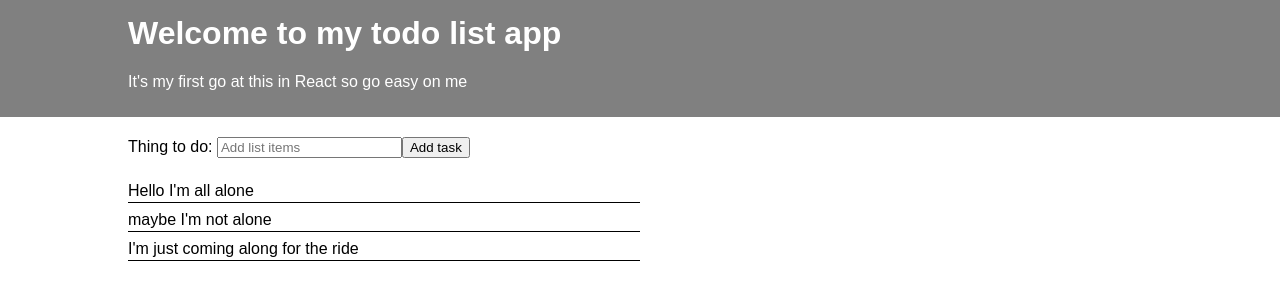
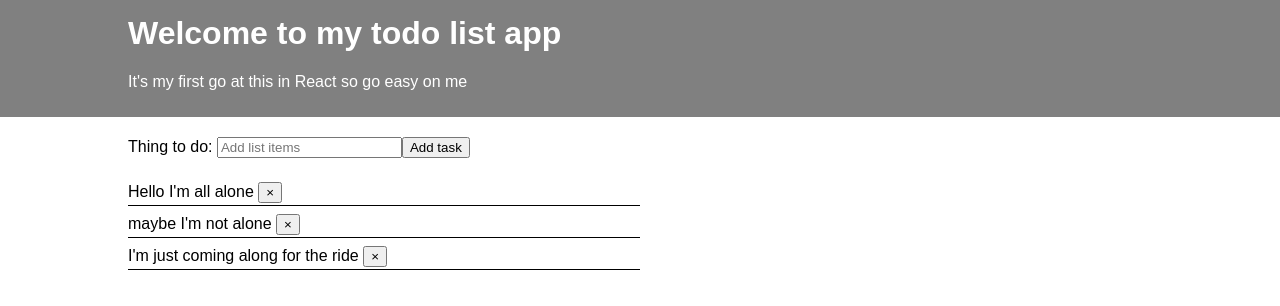
Before and after one commit to Moombai/scrappy-todo, a React (Create React App) app: page / in a window 1280 px wide. Shown: the top 306 px of the page. Built offline with nearby package versions, Linux system fonts and the light colour scheme.

Commit message:
Add delete button to form and method to carry out this action

```diff
--- a/src/components/App.js
+++ b/src/components/App.js
@@ -14,6 +14,7 @@ class App extends Component {
   		]
   	}
   	this.addTask = this.addTask.bind(this);
+  	this.deleteTask = this.deleteTask.bind(this);
   }
 
   addTask(newTask) {
@@ -24,11 +25,19 @@ class App extends Component {
   	});
   }
 
+  deleteTask(taskToDelete) {
+  	let stateCopy = [...this.state.tasks];
+  	stateCopy.splice(taskToDelete,1);
+  	this.setState({
+  		tasks: stateCopy
+  	});
+  }
+
   render() {
     return (
       <div>
         <Header />
-        <Todo task={this.state.tasks} addTask={this.addTask}/>
+        <Todo task={this.state.tasks} addTask={this.addTask} deleteTask={this.deleteTask} />
       </div>
     );
   }
--- a/src/components/ListItems.js
+++ b/src/components/ListItems.js
@@ -2,6 +2,12 @@ import React from 'react';
 
 export class ListItems extends React.Component {
 	render() {
-		return <li className="item-description">{this.props.details}</li>;
+		const taskNumber = this.props.index;
+		const removeButton = <button onClick={ (task) => this.props.deleteTask(taskNumber) }>&times;</button>;
+		return (
+			<li className="item-description">
+				{this.props.details} {removeButton}
+			</li>
+		);
 	}
 }
--- a/src/components/Todo.js
+++ b/src/components/Todo.js
@@ -4,6 +4,9 @@ import { ListItems } from './ListItems';
 
 export class Todo extends React.Component {
 	render() {
+		/** We pass the task number to ListItems via the index prop as values passed to "keys"
+			are not available via props.
+		**/
 		return (
 			<div className="list-container">
 				<Input addTask={this.props.addTask} />
@@ -11,7 +14,12 @@ export class Todo extends React.Component {
 					{
 						Object
 							.keys(this.props.task)
-							.map(key => <ListItems key={key} details={this.props.task[key]} />)
+							.map(key => <ListItems
+								key={key}
+								index={key}
+								details={this.props.task[key]}
+								deleteTask={this.props.deleteTask}
+								/>)
 					}
 				</ul>
 			</div>
```
